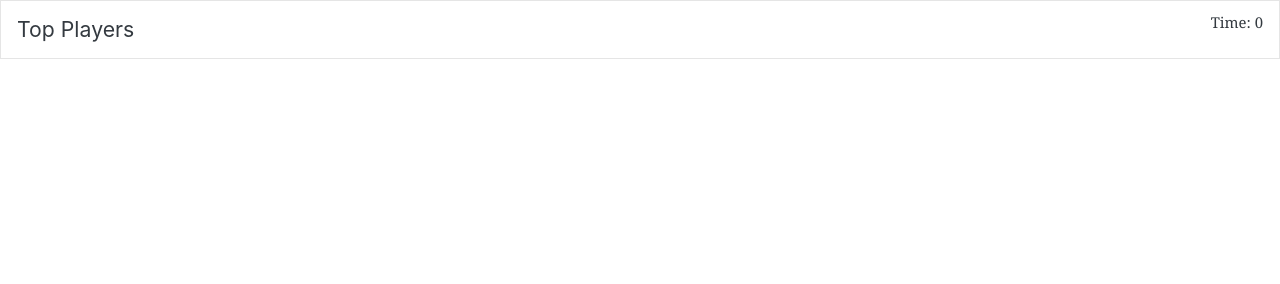
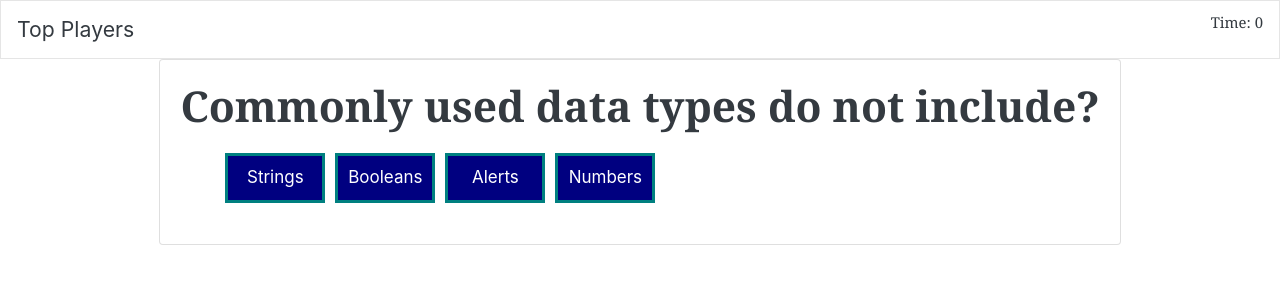
Before and after one commit to BrandonGrayson/codeQuiz, a plain HTML site: page index.html in a window 1280 px wide. Both pictures are taken after a click on the button "Start Quiz". Drawn offline with nearby package versions, Linux system fonts and the light colour scheme.

Commit message:
first question displaying

```diff
--- a/css/style.css
+++ b/css/style.css
@@ -1,3 +1,27 @@
 .hidden {
     display: none;
 }
+
+.answer-button {
+    height: 50px;
+    width: 100px;
+    background-color: navy;
+    color: white;
+    border: 3px solid teal;
+    margin: 5px;
+    display: flex;
+    justify-content: center;
+    align-items: center;
+
+}
+
+#answers-container {
+    display: flex;
+}
+
+.container {
+    display: flex;
+    flex-flow: column;
+    justify-content: center;
+    align-items: center;
+}
--- a/index.html
+++ b/index.html
@@ -20,10 +20,11 @@
         <button id="start">Start Quiz</button>
     </div>
 
-    <div class="container hidden">
-        <div id="questionAndAnswerCard" class="card">
-            <div class="card-body">
-              This is some text within a card body.
+    <div class="container">
+        <div id="questionAndAnswerCard" class="card hidden">
+            <div id='questionsAndAnswers' class="card-body">
+                <p id="questionsWillGoHere"></p>
+                <ul id='answers-container'></ul>
             </div>
           </div>
     </div>
--- a/script.js
+++ b/script.js
@@ -1,13 +1,18 @@
 // // Select Variables ===========================================================================
 let startBtn = document.querySelector('#start')
 let timerEl = document.querySelector('#timer')
-let titleEl = document.querySelector('#title')
-let h1Text = document.querySelector('#title')
-let pTextEl = document.querySelector('#pText')
 let buttonEl = document.querySelector('#start')
 let beginningScreen = document.querySelector('#beginningScreen')
+// let questionText = document.querySelector
 // Set the Display Screen to question and answer section
-let questionAndAnswerCard = document.querySelector('questionAndAnswerCard')
+let questionAndAnswerCard = document.querySelector('#questionAndAnswerCard')
+let printQuestionEl = document.querySelector('#questionsWillGoHere')
+let printAnswerEl = document.querySelector('#answersGoHere')
+
+
+// Keep Track of Question =========
+let questionIndex = 0;
+// let hiddenEl = document.querySelector('#questionAndAnswerCard')
 
 
 // // access the time container div=================================================================
@@ -35,16 +40,11 @@ var questionsArray = [
     },
     {
         question: 'The condition in an if else statement is enclosed within?',
-        answers: 'Quotes',
-        answers: 'Curly Brackets',
-        answers: 'Parenthesis'
+        answers: ['Quotes','Curly Brackets','Parenthesis']
     },
     {
         question: 'Arrays in javascript are used to store what?',
-        answers: 'Numbers and strings',
-        answers: 'Other arrays',
-        answers: 'booleans',
-        answers: 'All the above'
+        answers: ['Numbers and strings','Other arrays','booleans','All the above']
     },
 ]
 
@@ -54,73 +54,42 @@ startBtn.addEventListener('click', function () {
     console.log('Quiz has been started')
     // clear the text content of h1 element
     // the timer should start at 60 and count down
-
-    var setTimerText = function () {
-        timerEl.textContent = 'Time: ' + timer;
-        if (timer === 0) {
-            clearInterval(timerTick)
-            return;
-        }
-        timer--;
-        // if statement to stop timer at 0
-
-    }
     beginningScreen.setAttribute('style', 'display: none')
+    questionAndAnswerCard.classList.remove('hidden')
+})
 
 
-})
-//     const timerTick = setInterval(setTimerText, 1000)
+var setTimerText = function () {
+    timerEl.textContent = 'Time: ' + timer;
+    if (timer === 0) {
+        clearInterval(timerTick)
+        return;
+    }
+    timer--;
+    // if statement to stop timer at 0
+}
 
-//     // after button create an h1 element to store the question in
-//     // let question1Tag = document.createElement('h1')
-//     // // set the text content equal to the text in the array
-//     // let questionA = '';
-//     // questionA = questionsArray[0]
-//     // console.log(questionA)
-//     // question1Tag.textContent = questionA
-//     // document.body.append(question1Tag)
+// put question at the index of 0 on the page
+let questionHeadline = document.createElement('h1')
+questionHeadline.textContent = questionsArray[questionIndex].question
+printQuestionEl.appendChild(questionHeadline)
 
-// });
+// append the answers to the page
+// create the element they'll be in ul
 
-// we should display the first question to the user
+//loop over the answers / questionsArray[quesitonIndex].answers
+let possibleAnswers = document.getElementById('answers-container')
 
+const answersArray = questionsArray[questionIndex].answers
+const currentQuestion = questionsArray[questionIndex].question
 
-
-// we want to take the user from the home screen to
-
-// a page where they can see there first question
-
-// there should be a collection of possible answers either an array or an object
-
-// if a user selects a correct answer to a question
-
-// diplay a message saying correct
-
-// timer continues to countdown as normal
-
-// a new question is loaded
-
-// else if the user selects a wrong answer
-
-// then we will subtract 10 seconds from timer
-
-// display a message saying Incorrect to the user
-
-// then move onto next question
-
-// if the user answer all the questions
-
-// then display all done! Final score is __, a textbox for their initials
-
-// loop through array of objects
-
-// creating an element to store the question
-
-// creating an element to store button that user could press
-
-// possible answers stored in an array of objects
-
-// event.target.value
-
-// boolean value that has like isCorrent to store the data for correct answer
-// access question[1]
+for (let i = 0; i < answersArray.length; i++) {
+    // create an element for the li data
+    let answerText = document.createElement('li')
+    answerText.textContent = answersArray[i]
+    answerText.classList.add('answer-button')
+    answerText.addEventListener('click', function(event){
+        console.log(event.target.innerHTML)
+    })
+    possibleAnswers.appendChild(answerText)
+}
```
